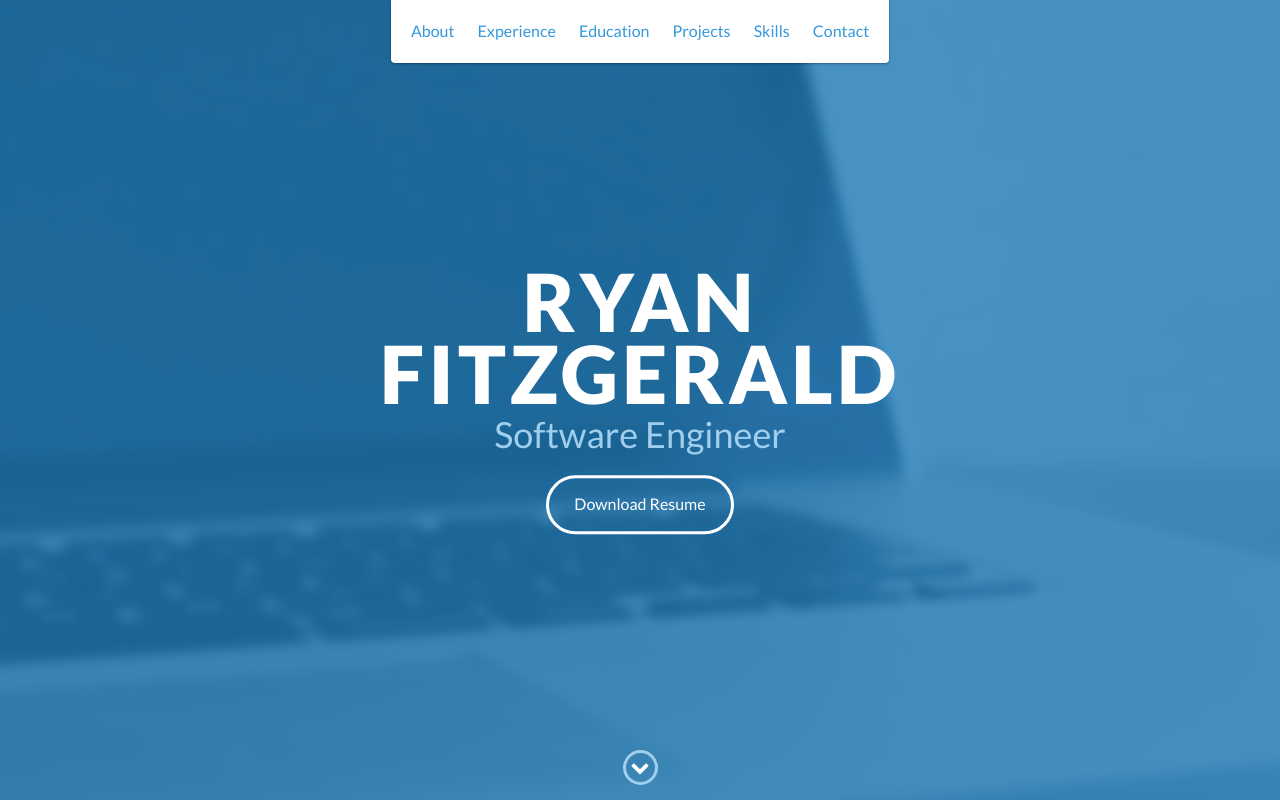
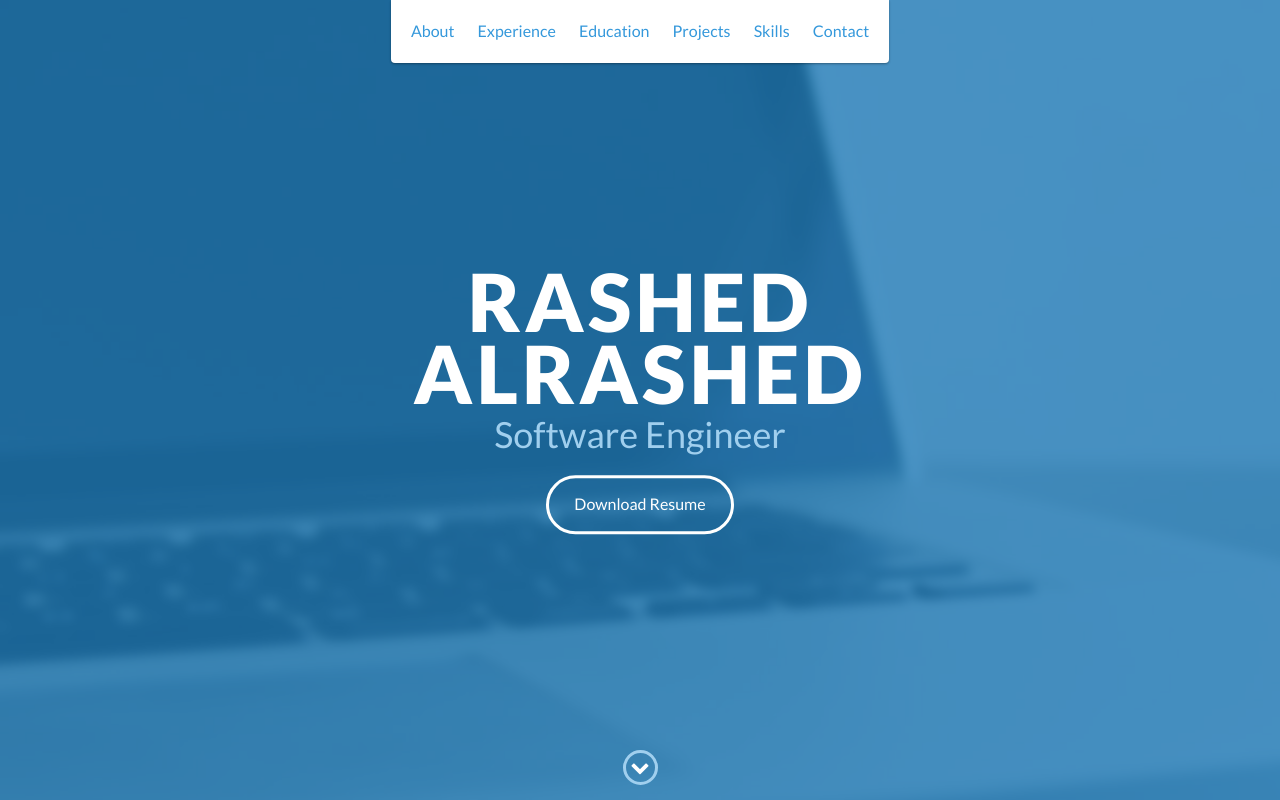
Before and after one commit to ray4spd/ray4spd.github.io, a website: page index.html in a window 1280 px wide. Shown: the top 800 px of the page. Drawn offline with nearby package versions, Linux system fonts and the light colour scheme.

Commit message:
personalization

```diff
--- a/index.html
+++ b/index.html
@@ -5,7 +5,7 @@
     <meta charset="utf-8">
     <meta http-equiv="X-UA-Compatible" content="IE=edge">
     <meta name="viewport" content="width=device-width, initial-scale=1">
-    <title>My Portfolio</title>
+    <title>Rashed Alrashed</title>
 	<link rel="shortcut icon" href="favicon.ico" type="image/x-icon">
 	<link rel="icon" href="favicon.ico" type="image/x-icon">
     <link href="https://fonts.googleapis.com/css?family=Lato:300,400,700,900" rel="stylesheet">
@@ -48,7 +48,7 @@
 
     <div id="lead">
         <div id="lead-content">
-            <h1>Ryan Fitzgerald</h1>
+            <h1>Rashed Alrashed</h1>
             <h2>Software Engineer</h2>
             <a href="#" class="btn-rounded-white">Download Resume</a>
         </div>
```
